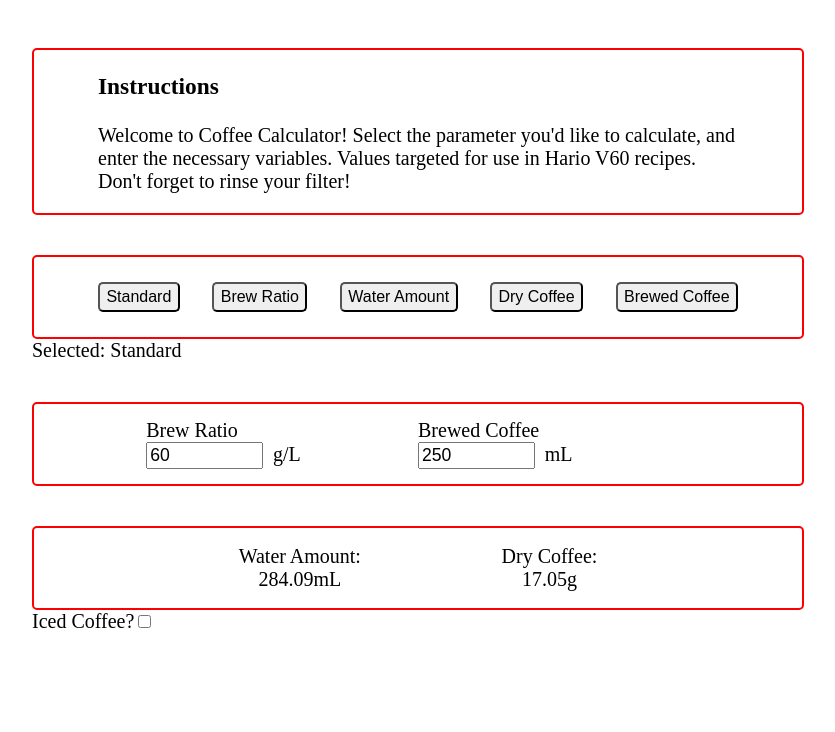
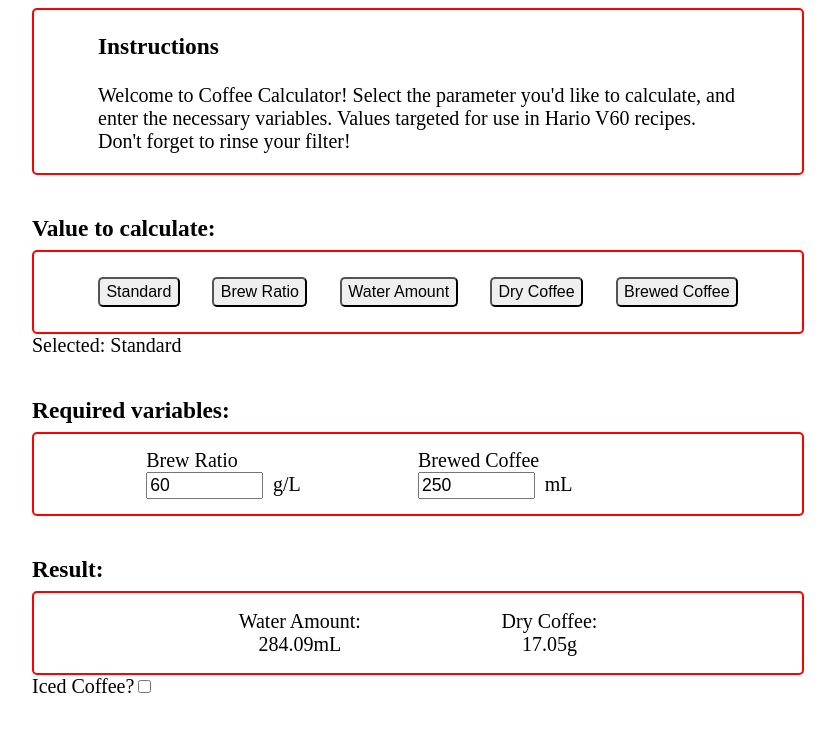
Before and after one commit to spark-c/coffee-calculator, a React (Create React App) app: page / in a window 1280 px wide. Shown: the top 732 px of the page, without its empty margins (222-1057 px from the left). Built offline with nearby package versions, Linux system fonts and the light colour scheme.

Commit message:
added labels to each bar

```diff
--- a/src/components/App.js
+++ b/src/components/App.js
@@ -60,12 +60,18 @@ const App = () => {
     return (
         <div className="container">
             <TextBar label="Instructions" content={instructionsContent} />
+
+            <h3 className="bar-label">Value to calculate:</h3>
             <Selector options={params} onTargetUpdate={setTargetParam} />
             <div>Selected: {targetParam.label}</div>
+
+            <h3 className="bar-label">Required variables:</h3>
             <VarBar
                 params={params}
                 onInputUpdate={onInputUpdate}
                 target={targetParam} />
+
+            <h3 className="bar-label">Result:</h3>
             <Calculator target={targetParam} params={params} />
         </div>
     );
--- a/src/components/stylesheet.css
+++ b/src/components/stylesheet.css
@@ -8,10 +8,13 @@
 .bar {
     width: 50vw;
     padding: 0 5vw 0 5vw;
-    margin-top: 5vh;
     min-height: 10vh;
     border: 2px solid red;
     border-radius: 5px;
+}
+
+.bar-label {
+    margin: 5vh 0 1vh 0;
 }
 
 .calculator {
```
